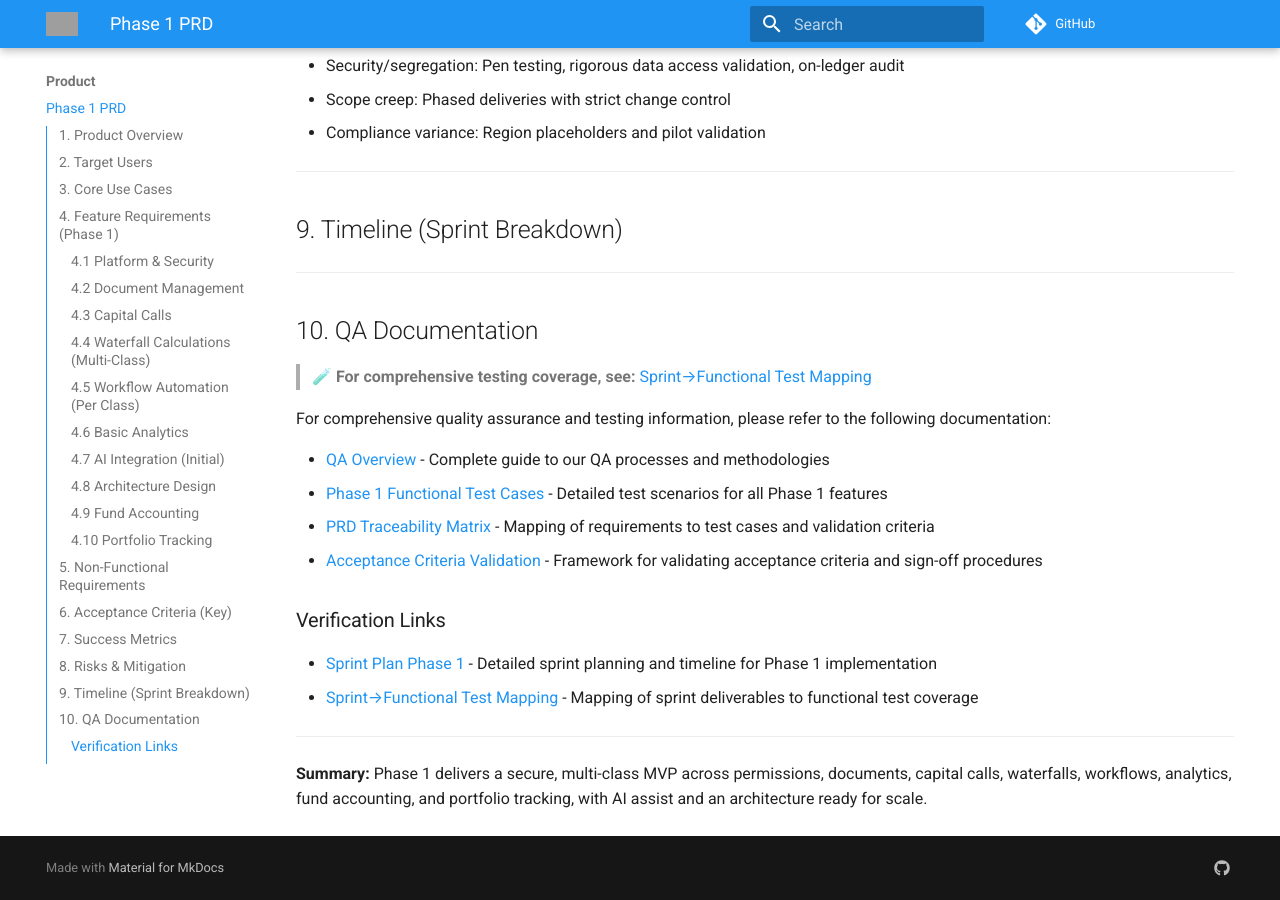
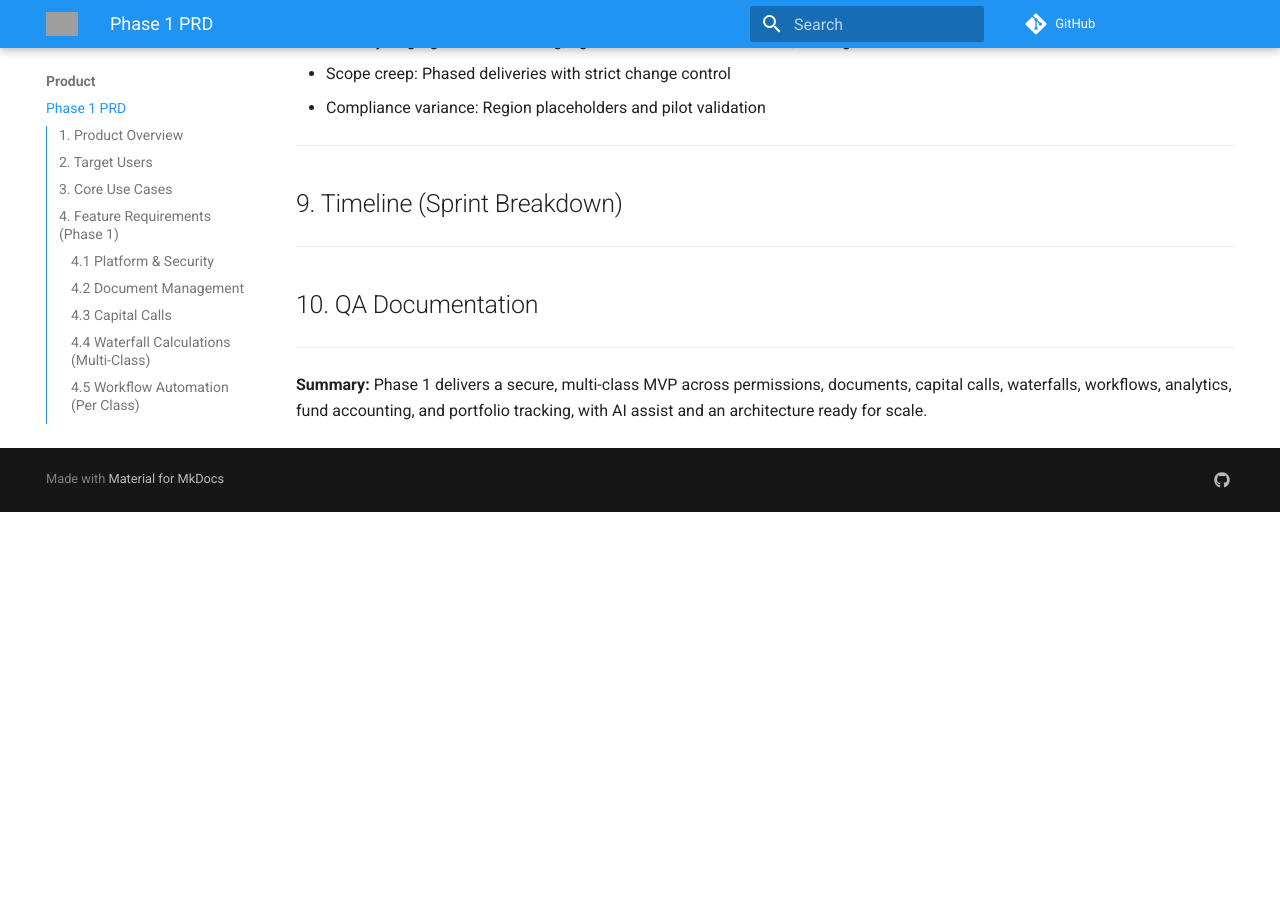
Before and after one commit to DealSphere-Inc/dealsphere-platform-docs, an MkDocs documentation site: the page built from docs/product/Phase1_PRD.md, in a window 1280 px wide and 900 px high, scrolled down 4192 px. Built offline with MkDocs 1.6.1 and Material for MkDocs 9.7.7, drawn with Linux system fonts in a browser that asks for light colours; comment, search, counter and statistics services are not loaded; after the commit the page ends 4704 px from its top, so only the background shows below that; some of the changed text lies outside the part shown; grey boxes are pictures that could not be loaded.

Commit message:
[Update]PRD

```diff
--- a/docs/product/Phase1_PRD.md
+++ b/docs/product/Phase1_PRD.md
@@ -1,9 +1,7 @@
 # DealSphere Phase 1 (MVP) — Product Requirements Document
 
 > **Related Documents:**
-> - [Sprint Plan Phase 1](../tech/sprint-plan-phase-1.md) - Implementation timeline and sprint breakdown
-> - [Phase 1 Functional Test Cases](../qa/phase1-functional-test-cases.md) - Comprehensive test scenarios
-> - [Sprint→Functional Test Mapping](../qa/sprint-functional-test-mapping-phase-1.md) - Test coverage mapping
+
 
 ## 1. Product Overview
 - Product Name: DealSphere
@@ -124,21 +122,8 @@
 ---
 ## 9. Timeline (Sprint Breakdown)
 
-
 ---
 ## 10. QA Documentation
-> **🧪 For comprehensive testing coverage, see:** [Sprint→Functional Test Mapping](../qa/sprint-functional-test-mapping-phase-1.md)
-
-For comprehensive quality assurance and testing information, please refer to the following documentation:
-
-- [QA Overview](../qa/README.md) - Complete guide to our QA processes and methodologies
-- [Phase 1 Functional Test Cases](../qa/phase1-functional-test-cases.md) - Detailed test scenarios for all Phase 1 features
-- [PRD Traceability Matrix](../qa/prd-traceability-phase1.md) - Mapping of requirements to test cases and validation criteria
-- [Acceptance Criteria Validation](../qa/acceptance-criteria-validation.md) - Framework for validating acceptance criteria and sign-off procedures
-
-### Verification Links
-- [Sprint Plan Phase 1](../tech/sprint-plan-phase-1.md) - Detailed sprint planning and timeline for Phase 1 implementation
-- [Sprint→Functional Test Mapping](../qa/sprint-functional-test-mapping-phase-1.md) - Mapping of sprint deliverables to functional test coverage
 
 ---
 **Summary:** Phase 1 delivers a secure, multi-class MVP across permissions, documents, capital calls, waterfalls, workflows, analytics, fund accounting, and portfolio tracking, with AI assist and an architecture ready for scale.
```
